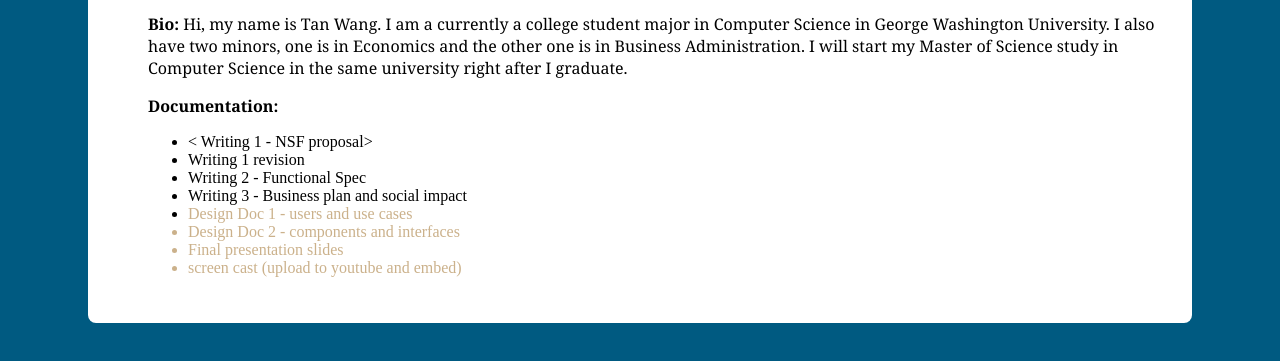
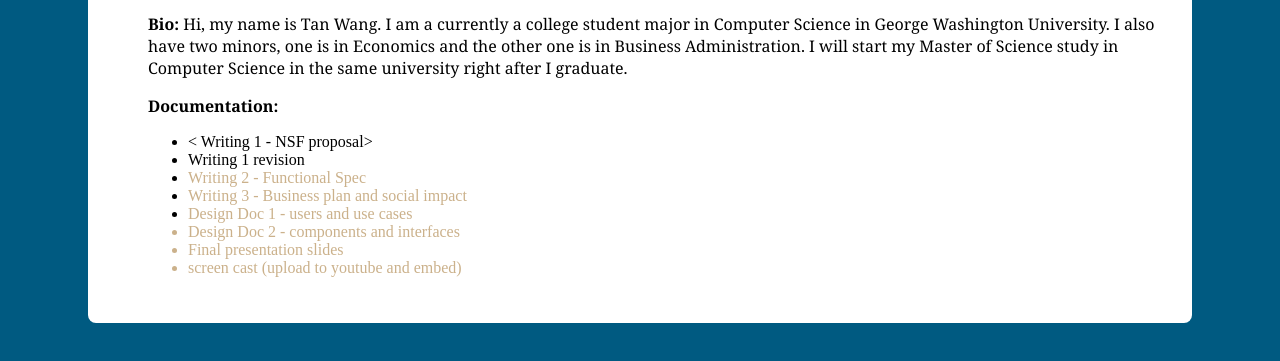
Before and after one commit to gw-sd-2016/TornRepair, a plain HTML site: page index.html in a window 1280 px wide. Shown: the part 273-634 px from the top of the page. Drawn offline with Linux system fonts and the light colour scheme.

Commit message:
More links

```diff
--- a/index.html
+++ b/index.html
@@ -30,8 +30,8 @@
                     <ul>
                         <li>< Writing 1 - NSF proposal></li>
                         <li>Writing 1 revision</li>
-                        <li>Writing  2 - Functional Spec</li>
-                        <li>Writing 3 - Business plan and social impact</li>
+                        <li><a href="SD Writing 2_Wang.docx" />Writing  2 - Functional Spec</li>
+                        <li><a href="Wang Writing 3"/>Writing 3 - Business plan and social impact</li>
                         <li><a href="Wang_specification.docx"/> Design Doc 1 - users and use cases</li>
                         <li>Design Doc 2 - components and interfaces</li>
                         <li>Final presentation slides</li>
```
